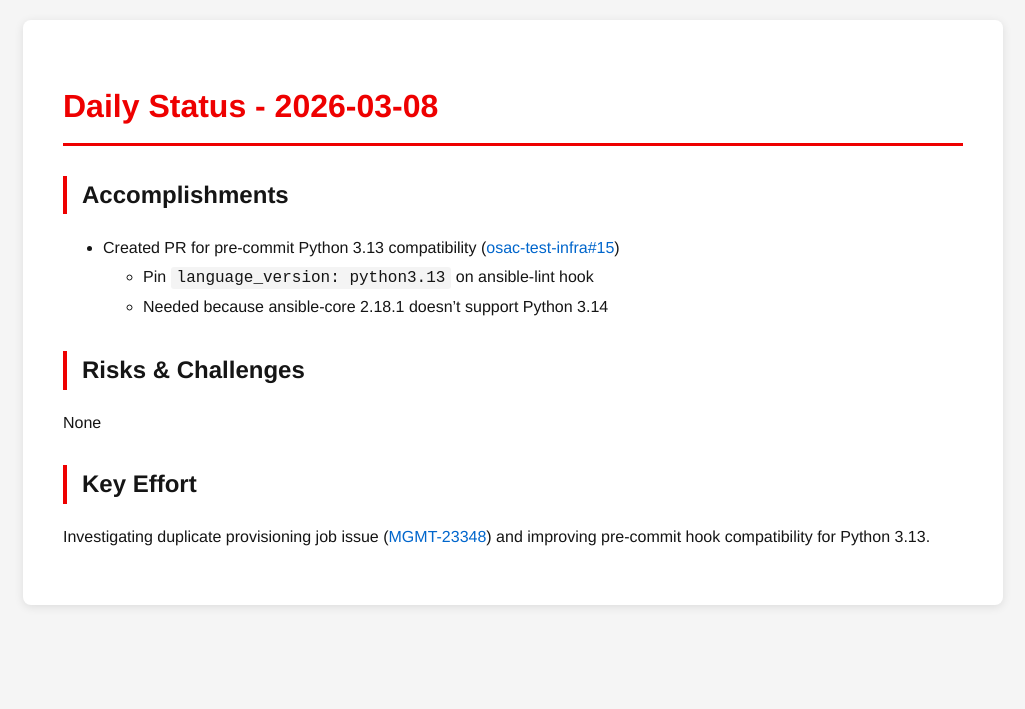
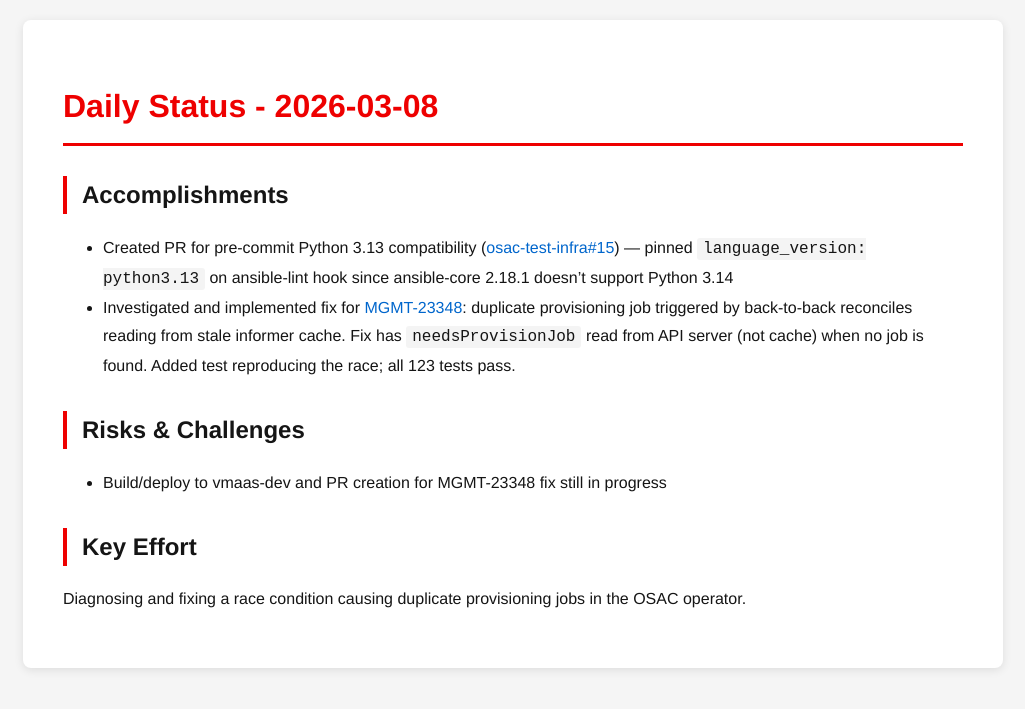
Before and after one commit to tzvatot/daily-status, a Jekyll site: the page built from 2026-03-08.md, in a window 1280 px wide. Shown: the top 709 px of the page, without its empty margins (127-1152 px from the left). Built offline with Jekyll 4.4.1, drawn with Linux system fonts in a browser that asks for light colours.

Commit message:
Daily status update - 2026-03-08

```diff
--- a/2026-03-08.md
+++ b/2026-03-08.md
@@ -7,12 +7,11 @@ date: 2026-03-08
 # Daily Status - 2026-03-08
 
 ## Accomplishments
-- Created PR for pre-commit Python 3.13 compatibility ([osac-test-infra#15](https://github.com/osac-project/osac-test-infra/pull/15))
-  - Pin `language_version: python3.13` on ansible-lint hook
-  - Needed because ansible-core 2.18.1 doesn't support Python 3.14
+- Created PR for pre-commit Python 3.13 compatibility ([osac-test-infra#15](https://github.com/osac-project/osac-test-infra/pull/15)) — pinned `language_version: python3.13` on ansible-lint hook since ansible-core 2.18.1 doesn't support Python 3.14
+- Investigated and implemented fix for [MGMT-23348](https://issues.redhat.com/browse/MGMT-23348): duplicate provisioning job triggered by back-to-back reconciles reading from stale informer cache. Fix has `needsProvisionJob` read from API server (not cache) when no job is found. Added test reproducing the race; all 123 tests pass.
 
 ## Risks & Challenges
-None
+- Build/deploy to vmaas-dev and PR creation for MGMT-23348 fix still in progress
 
 ## Key Effort
-Investigating duplicate provisioning job issue ([MGMT-23348](https://issues.redhat.com/browse/MGMT-23348)) and improving pre-commit hook compatibility for Python 3.13.
+Diagnosing and fixing a race condition causing duplicate provisioning jobs in the OSAC operator.
```
